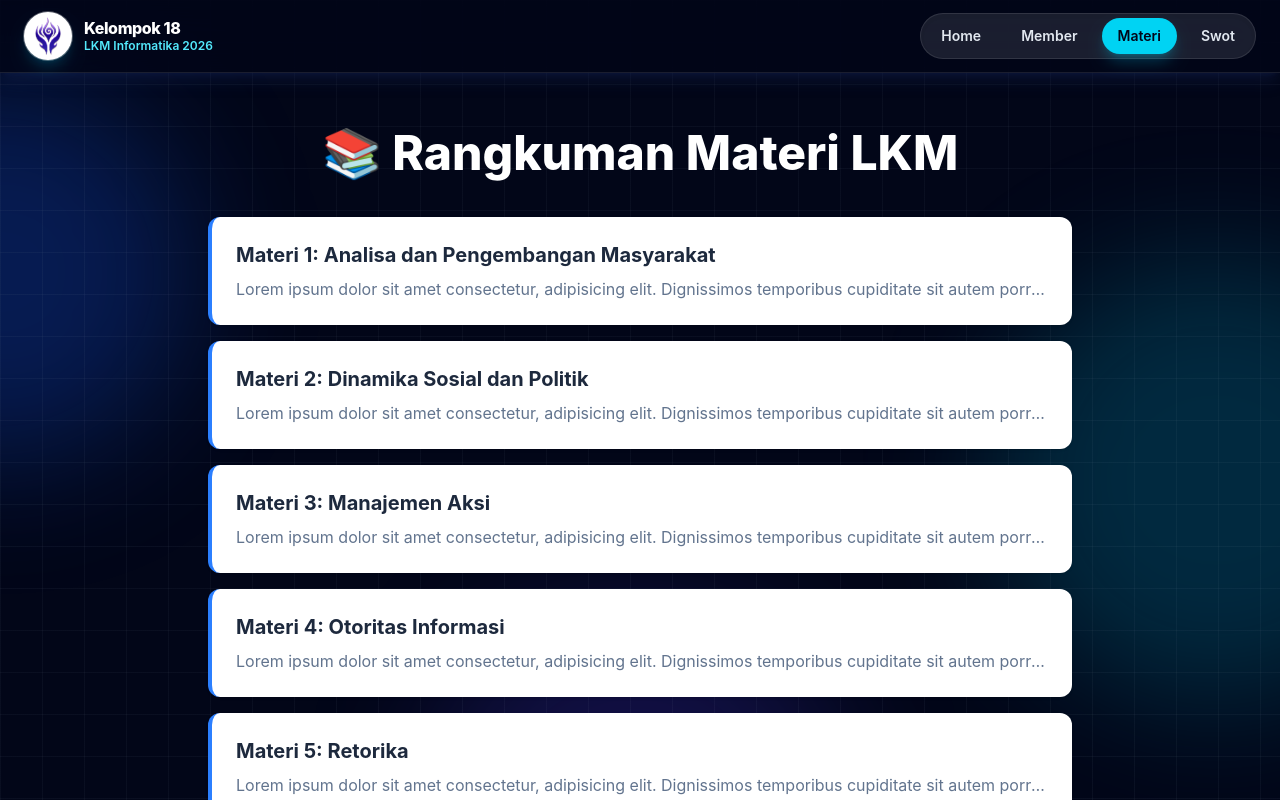
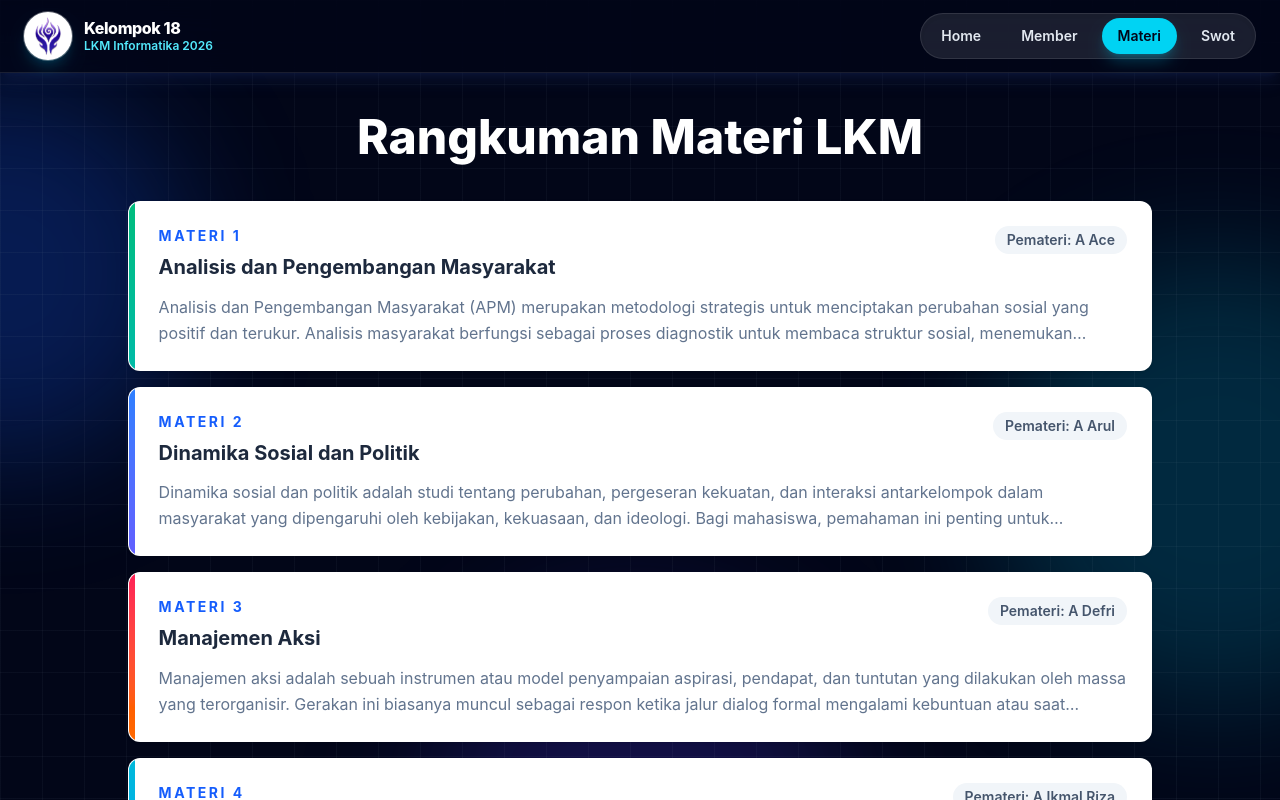
Before and after one commit to fuzi11/tugas-lkm, a React (Vite) app: page /materi in a window 1280 px wide. Shown: the top 800 px of the page. Built offline with nearby package versions, Linux system fonts and the light colour scheme.

Commit message:
update member and materials

```diff
--- a/src/index.css
+++ b/src/index.css
@@ -14,6 +14,11 @@
       linear-gradient(135deg, rgba(15, 23, 42, 0.96), rgba(8, 47, 73, 0.74)),
       radial-gradient(circle at 20% 0%, rgba(34, 211, 238, 0.22), transparent 34%);
     box-shadow: 0 24px 48px rgba(2, 6, 23, 0.42);
+  }
+
+  .member-parallelogram-panel {
+    clip-path: polygon(8% 0, 100% 0, 92% 100%, 0 100%);
+    padding-inline: 0.9rem;
   }
 
   .angled-panel::before {
--- a/src/pages/Materials.jsx
+++ b/src/pages/Materials.jsx
@@ -1,117 +1,47 @@
-import React, { useState } from "react";
+import { Link } from "react-router-dom";
+import materials from "../data/materials";
 
 function Materials() {
-  const materials = [
-    {
-      id: 1,
-      number: "1",
-      title: "Materi 1: Analisa dan Pengembangan Masyarakat",
-      desc: "Lorem ipsum dolor sit amet consectetur, adipisicing elit. Dignissimos temporibus cupiditate sit autem porro nemo voluptates consequatur similique, quos quo sapiente aut, perferendis pariatur vel optio reiciendis? Reiciendis, temporibus quasi! ",
-    },
-    {
-      id: 2,
-      number: "2",
-      title: "Materi 2: Dinamika Sosial dan Politik",
-      desc: "Lorem ipsum dolor sit amet consectetur, adipisicing elit. Dignissimos temporibus cupiditate sit autem porro nemo voluptates consequatur similique, quos quo sapiente aut, perferendis pariatur vel optio reiciendis? Reiciendis, temporibus quasi!",
-    },
-    {
-      id: 3,
-      number: "3",
-      title: "Materi 3: Manajemen Aksi",
-      desc: "Lorem ipsum dolor sit amet consectetur, adipisicing elit. Dignissimos temporibus cupiditate sit autem porro nemo voluptates consequatur similique, quos quo sapiente aut, perferendis pariatur vel optio reiciendis? Reiciendis, temporibus quasi!",
-    },
-    {
-      id: 4,
-      number: "4",
-      title: "Materi 4: Otoritas Informasi",
-      desc: "Lorem ipsum dolor sit amet consectetur, adipisicing elit. Dignissimos temporibus cupiditate sit autem porro nemo voluptates consequatur similique, quos quo sapiente aut, perferendis pariatur vel optio reiciendis? Reiciendis, temporibus quasi!",
-    },
-    {
-      id: 5,
-      number: "5",
-      title: "Materi 5: Retorika",
-      desc: "Lorem ipsum dolor sit amet consectetur, adipisicing elit. Dignissimos temporibus cupiditate sit autem porro nemo voluptates consequatur similique, quos quo sapiente aut, perferendis pariatur vel optio reiciendis? Reiciendis, temporibus quasi!",
-    },
-    {
-      id: 6,
-      number: "6",
-      title: "Materi 6: Analisa Organisasi",
-      desc: "Lorem ipsum dolor sit amet consectetur, adipisicing elit. Dignissimos temporibus cupiditate sit autem porro nemo voluptates consequatur similique, quos quo sapiente aut, perferendis pariatur vel optio reiciendis? Reiciendis, temporibus quasi!",
-    },
-    {
-      id: 7,
-      number: "7",
-      title: "Materi 7: Pembangunan dan Pengembangan Organisasi",
-      desc: "Lorem ipsum dolor sit amet consectetur, adipisicing elit. Dignissimos temporibus cupiditate sit autem porro nemo voluptates consequatur similique, quos quo sapiente aut, perferendis pariatur vel optio reiciendis? Reiciendis, temporibus quasi!",
-    },
-    {
-      id: 8,
-      number: "8",
-      title: "Materi 8: Kekeluargaan",
-      desc: "Lorem ipsum dolor sit amet consectetur, adipisicing elit. Dignissimos temporibus cupiditate sit autem porro nemo voluptates consequatur similique, quos quo sapiente aut, perferendis pariatur vel optio reiciendis? Reiciendis, temporibus quasi!",
-    },
-  ];
-
-  const [selectedMateri, setSelectedMateri] = useState(null);
-
   return (
-    <div className="max-w-4xl mx-auto p-4 relative">
-      <h2 className="text-3xl md:text-4xl lg:text-5xl font-extrabold text-center text-white mb-10">
-        📚 Rangkuman Materi LKM
+    <div className="mx-auto max-w-5xl">
+      <h2 className="mb-10 text-center text-3xl font-extrabold text-white md:text-4xl lg:text-5xl">
+        Rangkuman Materi LKM
       </h2>
 
-      {/* Container List Materi */}
       <div className="grid grid-cols-1 gap-4">
-        {materials.map((mat) => (
-          <button
-            key={mat.id}
-            onClick={() => setSelectedMateri(mat)}
-            className="bg-white p-6 text-left rounded-xl shadow-sm border-l-4 border-blue-500 hover:shadow-md hover:border-blue-600 transition-all duration-300 group focus:outline-none"
+        {materials.map((material) => (
+          <Link
+            key={material.id}
+            to={`/materi/${material.id}`}
+            className="group overflow-hidden rounded-xl border border-white/10 bg-white text-left shadow-sm transition-all duration-300 hover:-translate-y-0.5 hover:shadow-xl hover:shadow-blue-950/20 focus:outline-none focus:ring-2 focus:ring-cyan-300 focus:ring-offset-2 focus:ring-offset-slate-950"
           >
-            <h3 className="text-xl font-bold text-slate-800 group-hover:text-blue-600 transition-colors duration-300">
-              {mat.title}
-            </h3>
-            <p className="text-slate-500 mt-2 line-clamp-1">{mat.desc}</p>
-          </button>
-        ))}
-      </div>
-      {selectedMateri && (
-        <div className="fixed inset-0 z-50 flex items-center justify-center p-4 bg-black/60 backdrop-blur-sm transition-opacity">
-          <div className="bg-white rounded-2xl shadow-2xl max-w-2xl w-full p-6 md:p-8 relative transform transition-transform scale-100">
-            <button
-              onClick={() => setSelectedMateri(null)}
-              className="absolute top-4 right-5 text-slate-400 hover:text-red-500 text-3xl font-bold transition-colors focus:outline-none"
-            >
-              &times;
-            </button>
+            <div className="grid min-h-28 grid-cols-[0.35rem_1fr]">
+              <div className={`bg-gradient-to-b ${material.color}`} />
 
-            {/* Konten Popup */}
-            <div className="mt-2">
-              <span className="bg-blue-100 text-blue-600 px-3 py-1 rounded-full text-sm font-semibold mb-4 inline-block">
-                Materi {selectedMateri.number}
-              </span>
-              <h3 className="text-2xl md:text-3xl font-bold text-slate-800 mb-4">
-                {selectedMateri.title.split(": ")[1]}
-              </h3>
-              <div className="bg-slate-50 p-4 rounded-lg border border-slate-100">
-                <p className="text-slate-600 leading-relaxed text-lg">
-                  {selectedMateri.desc}
+              <div className="p-5 md:p-6">
+                <div className="flex flex-col gap-3 md:flex-row md:items-start md:justify-between">
+                  <div>
+                    <p className="text-sm font-bold uppercase tracking-[0.18em] text-blue-600">
+                      Materi {material.id}
+                    </p>
+                    <h3 className="mt-2 text-xl font-bold leading-snug text-slate-800 transition-colors duration-300 group-hover:text-blue-600">
+                      {material.title}
+                    </h3>
+                  </div>
+
+                  <span className="w-fit rounded-full bg-slate-100 px-3 py-1 text-sm font-semibold text-slate-600">
+                    {material.desc}
+                  </span>
+                </div>
+
+                <p className="mt-3 line-clamp-2 text-base leading-relaxed text-slate-500">
+                  {material.description[0]}
                 </p>
               </div>
             </div>
-
-            {/* Tombol Tutup di bawah */}
-            <div className="mt-8 flex justify-end">
-              <button
-                onClick={() => setSelectedMateri(null)}
-                className="bg-blue-600 hover:bg-blue-700 text-white px-6 py-2.5 rounded-lg font-semibold transition-colors focus:outline-none shadow-md shadow-blue-500/30"
-              >
-                Tutup Materi
-              </button>
-            </div>
-          </div>
-        </div>
-      )}
+          </Link>
+        ))}
+      </div>
     </div>
   );
 }
--- a/src/pages/Members.jsx
+++ b/src/pages/Members.jsx
@@ -100,11 +100,21 @@ function Members() {
         Profil Anggota Tim
       </h2>
 
-      <div className="grid gap-8 sm:grid-cols-2 lg:grid-cols-4">
-        {members.map((member) => (
+      <div className="grid gap-8 sm:grid-cols-2 lg:grid-cols-8">
+        {members.map((member, index) => {
+          const isFirstOfLastThreeOnDesktop =
+            members.length % 4 === 3 && index === members.length - 3;
+          const cardSpanClass = [
+            "lg:col-span-2",
+            isFirstOfLastThreeOnDesktop ? "lg:col-start-2" : "",
+          ]
+            .filter(Boolean)
+            .join(" ");
+
+          return (
             <div
               key={member.id}
-            className="angled-panel group text-white transition-all duration-300 hover:-translate-y-2 hover:border-cyan-200/50 hover:shadow-2xl hover:shadow-cyan-950/40"
+              className={`angled-panel member-parallelogram-panel group text-white transition-all duration-300 hover:-translate-y-2 hover:border-cyan-200/50 hover:shadow-2xl hover:shadow-cyan-950/40 ${cardSpanClass}`}
             >
               <div className="angled-frame relative mx-4 mt-4 h-64 overflow-hidden border border-cyan-200/20 bg-slate-900 shadow-xl shadow-blue-950/40">
                 {member.img ? (
@@ -149,7 +159,8 @@ function Members() {
                 )}
               </div>
             </div>
-        ))}
+          );
+        })}
       </div>
     </div>
   );
```
Lines whose indentation alone changed are shown as unchanged.
